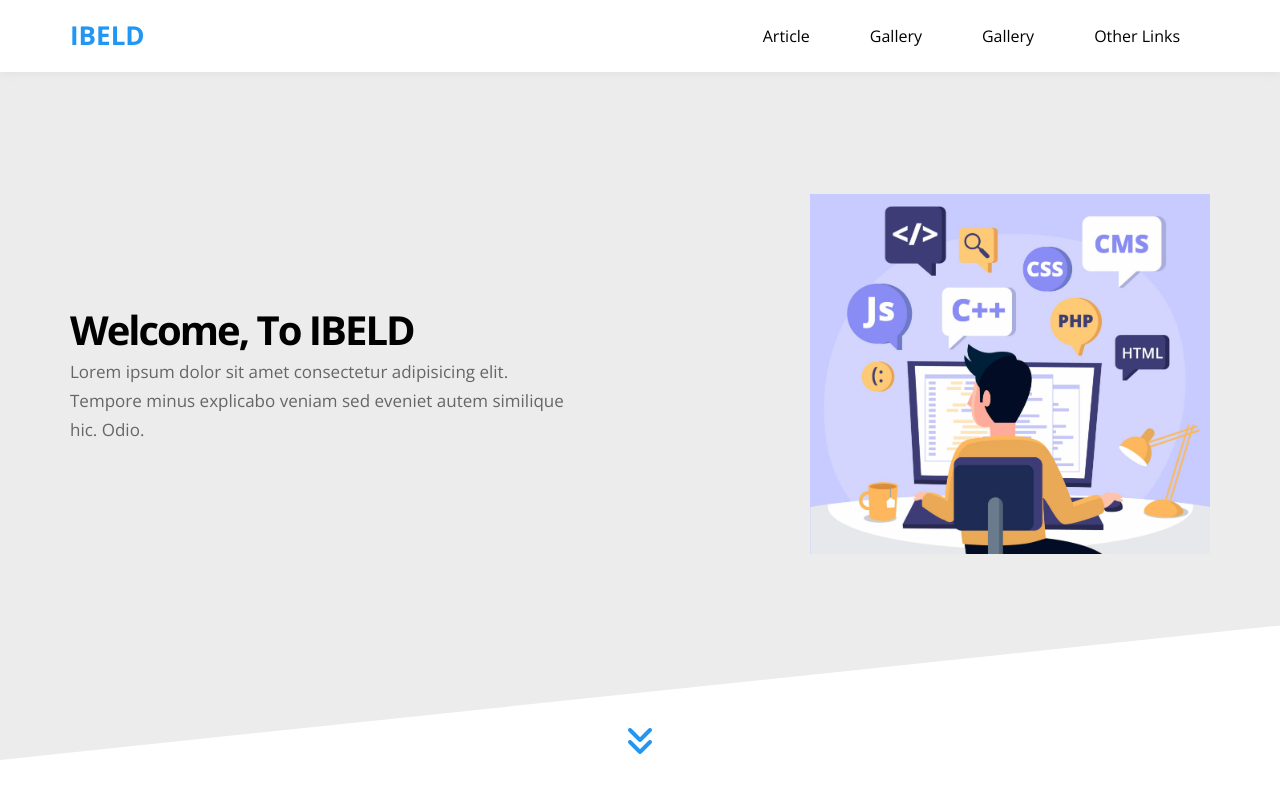
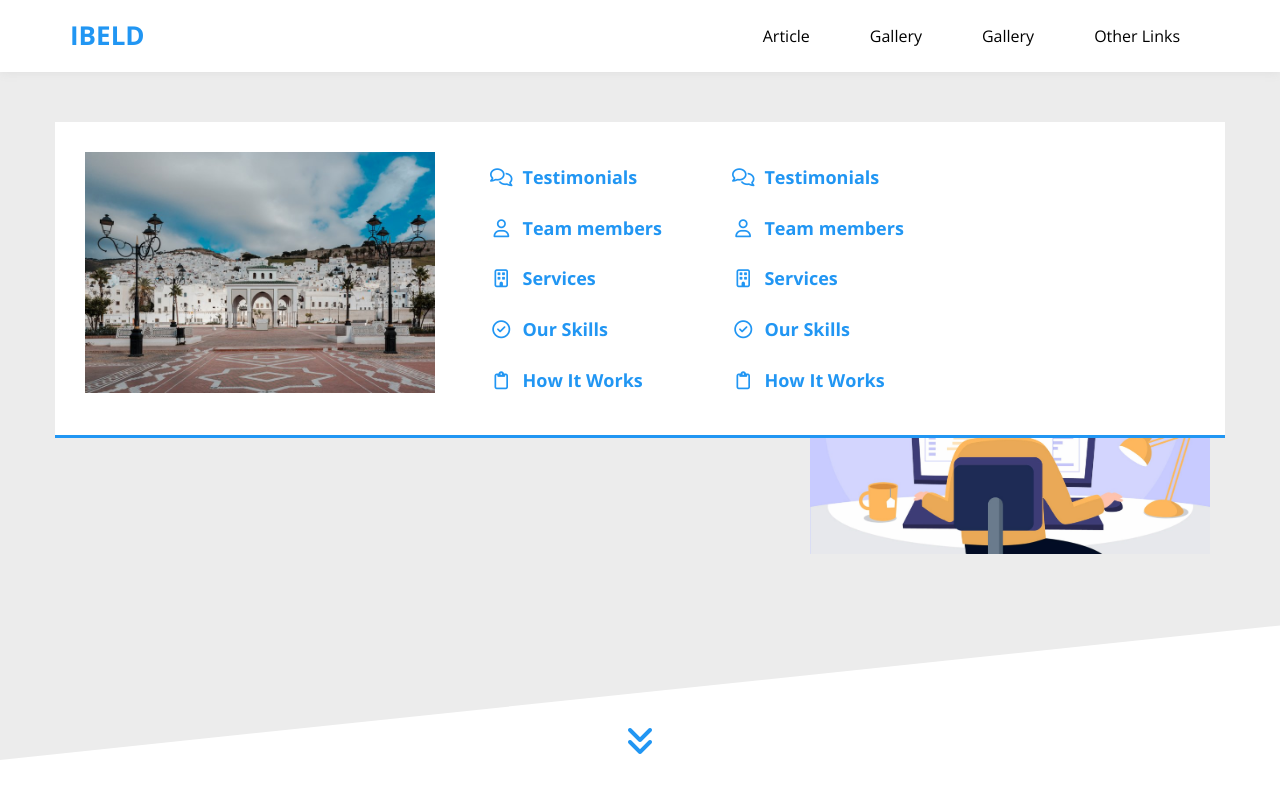
Before and after one commit to Ibra-him-elgharras/Template-42, a plain HTML site: page index.html in a window 1280 px wide. Drawn offline with nearby package versions, Linux system fonts and the light colour scheme.

Commit message:
mega-menu-1

```diff
--- a/CSS/ibeld.css
+++ b/CSS/ibeld.css
@@ -124,6 +124,45 @@ ul{
 .header .main-nav > li > a:hover::before{
     left: 0;
 }
+.header .mega-menu{
+    position: absolute;
+    width: 100%;
+    left: 0;
+    padding: 30px;
+    background-color: white;
+    border-bottom: 3px solid var(--main-color);
+    z-index: 100;
+    display: flex;
+    gap: 40px;
+    top: calc(100% + 50px);
+    transition: top var(--main-transition), opacity var(--main-transition);
+}
+.header .mega-menu .image img{
+    width: 350px;
+}
+.header .mega-menu .links{
+
+}
+.header .mega-menu .links li{
+
+}
+.header .mega-menu .links li::before{
+    content: '';
+
+}
+.header .mega-menu .links li:hover::before{
+
+}
+.header .mega-menu .links li a{
+    color: var(--main-color);
+    padding: 15px;
+    display: block;
+    font-size: 18px;
+    font-weight: bold;
+}
+.header .mega-menu .links li a i{
+    margin-right: 10px;
+}
 /* end header */
 /* Start landing */
 .landing{
--- a/index.html
+++ b/index.html
@@ -23,7 +23,50 @@
                 <li><a href="#article">Article</a></li>
                 <li><a href="#gallery">Gallery</a></li>
                 <li><a href="#features">Gallery</a></li>
-                <li><a href="#">Other Links</a></li>
+                <li>
+                    <a href="#">Other Links</a>
+                    <!-- start megamenu -->
+                    <div class="mega-menu">
+                        <div class="image">
+                            <img src="images/2.jpg" alt="#">
+                        </div>
+                        <ul class="links">
+                            <li>
+                                <a href="#"><i class="far fa-comments fa-fw"></i>Testimonials</a>
+                            </li>
+                            <li>
+                                <a href="#"><i class="far fa-user fa-fw"></i>Team members</a>
+                            </li>
+                            <li>
+                                <a href="#"><i class="far fa-building fa-fw"></i>Services</a>
+                            </li>
+                            <li>
+                                <a href="#"><i class="far fa-check-circle fa-fw"></i>Our Skills</a>
+                            </li>
+                            <li>
+                                <a href="#"><i class="far fa-clipboard fa-fw"></i>How It Works</a>
+                            </li>
+                        </ul>
+                        <ul class="links">
+                            <li>
+                                <a href="#"><i class="far fa-comments fa-fw"></i>Testimonials</a>
+                            </li>
+                            <li>
+                                <a href="#"><i class="far fa-user fa-fw"></i>Team members</a>
+                            </li>
+                            <li>
+                                <a href="#"><i class="far fa-building fa-fw"></i>Services</a>
+                            </li>
+                            <li>
+                                <a href="#"><i class="far fa-check-circle fa-fw"></i>Our Skills</a>
+                            </li>
+                            <li>
+                                <a href="#"><i class="far fa-clipboard fa-fw"></i>How It Works</a>
+                            </li>
+                        </ul>
+                    </div>
+                    <!-- end megamenu -->
+                </li>
             </ul>
         </div>
     </div>
@@ -47,6 +90,6 @@
             <i class="fas fa-angle-double-down fa-2x"></i>
         </a>
     </div>
-    <!-- end landing -->
+    <!-- end lancding -->
 </body>
 </html>
```
